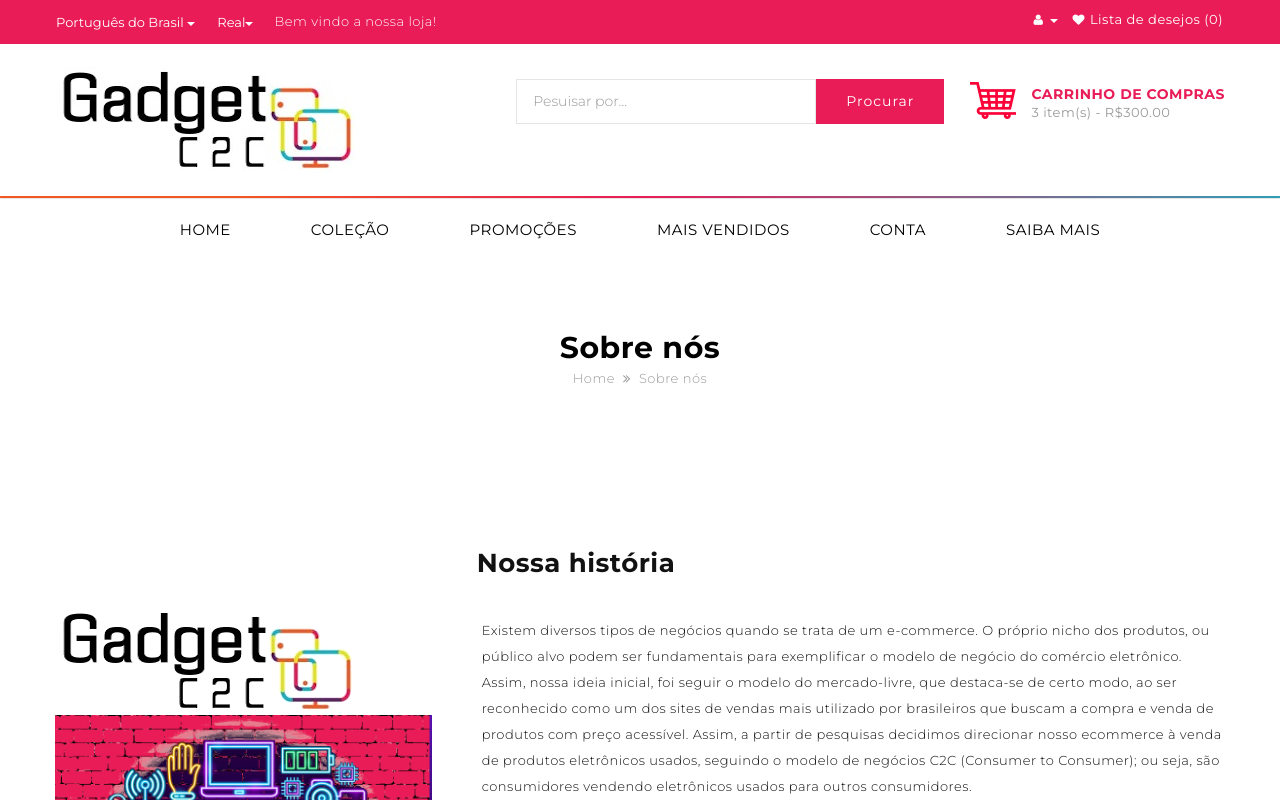
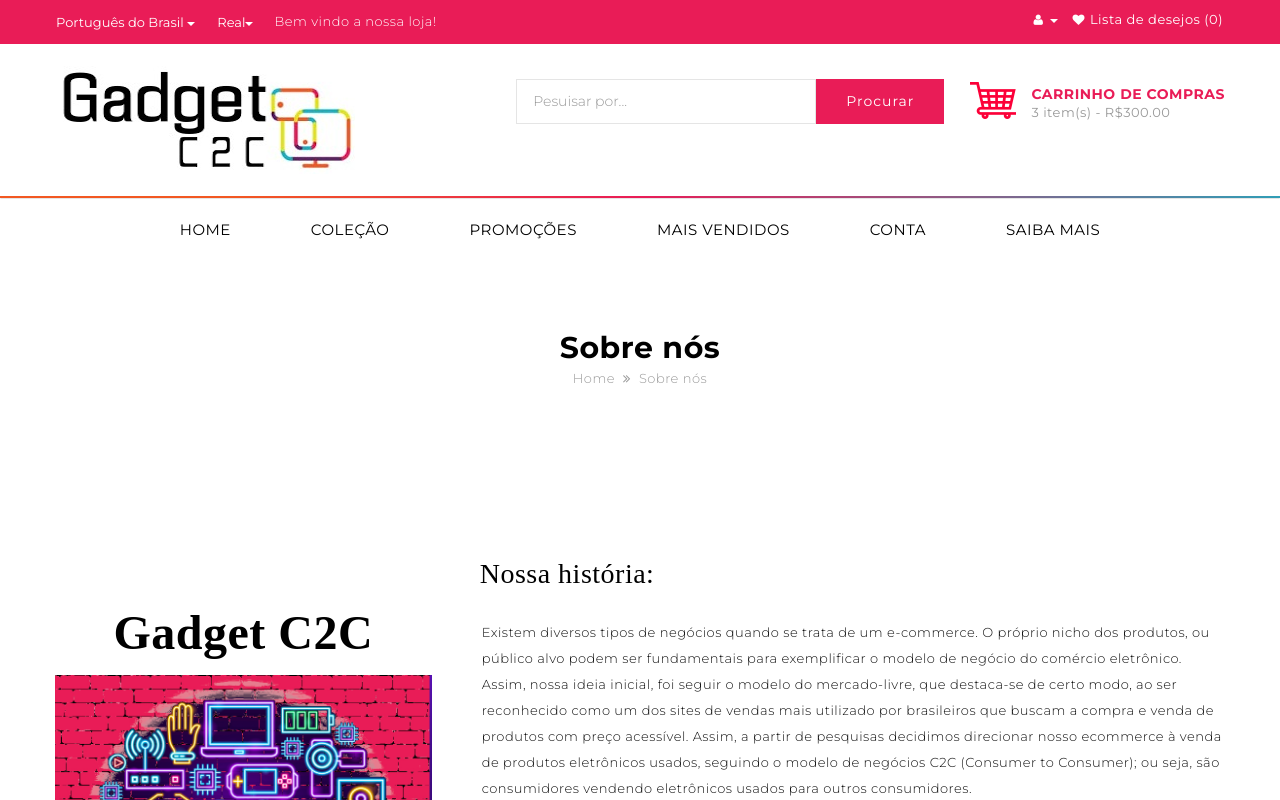
Before and after one commit to gabriellyribeiro/projeto-integrador-grupo4, an Angular app: page /about-us in a window 1280 px wide. Shown: the top 800 px of the page. Built offline with nearby package versions, Linux system fonts and the light colour scheme.

Commit message:
alterando tipografia

```diff
--- a/src/app/about-us/about-us.component.css
+++ b/src/app/about-us/about-us.component.css
@@ -1,3 +1,18 @@
 .espaco {
     margin-right: 52px;
 }
+
+.estilo-logo {
+    font-family: Enigmatic Unicode;
+    font-size: 28px;
+    color: black;
+    margin-left: 28px;
+}
+
+.estilo-logo2 {
+    font-family: Enigmatic Unicode;
+    font-size: 48px;
+    color: black;
+    text-align: center;
+    margin-bottom: 15px;
+}
--- a/src/app/about-us/about-us.component.html
+++ b/src/app/about-us/about-us.component.html
@@ -11,13 +11,13 @@
         <div class="wwd">
             <div class="col-sm-4">
                 <br><br><br>
-                <img class="img-responsive" src="/assets/img/logo-alpha.png" alt="#">
+                <h2 class="estilo-logo2">Gadget C2C</h2>
                 <img class="img-responsive" src="/assets/img/sobre.jpg" alt="#">
             </div>
             <div class="col-sm-8">
                 <div class="column-inner ">
                     <div class="wrapper">
-                        <h4 class="aboutus-title">Nossa história</h4>
+                        <h4 class="estilo-logo">Nossa história: </h4>
                         <div class="desc">
                             <br>
                             <p>Existem diversos tipos de negócios quando se trata de um e-commerce. O próprio nicho dos produtos, ou público alvo podem ser fundamentais para exemplificar o modelo de negócio do comércio eletrônico. Assim, nossa ideia inicial,
@@ -61,7 +61,7 @@
             <div class="img-block"> <img alt="#" src="/assets/guilherme.png" class="img-responsive"> </div>
             <div class="text-box">
                 <h3 class="name">Guilherme Santos</h3>
-                <div class="deg"> Front End </div>
+                <div class="deg"> Back-end </div>
                 <p>github.com/guisantos</p>
                 <div class="social-holder">
                     <ul class="social">
```
